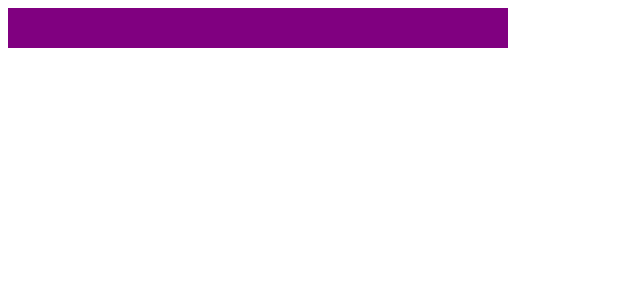
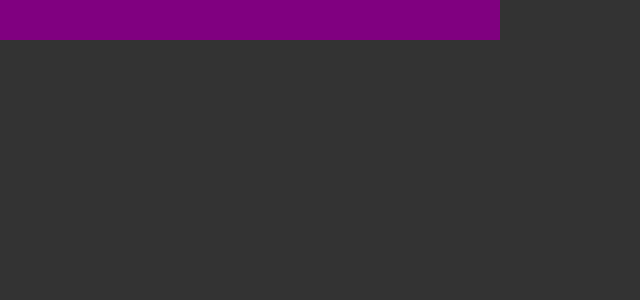
Before and after one commit to williamroger/ignite-reactjs-02-ignite-timer, a React (Vite) app: page / in a window 1280 px wide. Shown: the top 300 px of the page, without its empty margins (0-640 px from the left). Built offline with nearby package versions, Linux system fonts and the light colour scheme.

Commit message:
adicionado estilos globais a aplicação

```diff
--- a/src/App.tsx
+++ b/src/App.tsx
@@ -1,6 +1,7 @@
 import { ThemeProvider } from "styled-components";
 import { Button } from "./components/Button";
 import { defaultTheme } from "./styles/themes/default";
+import { GlobalStyle } from "./styles/global";
 
 export function App() {
   return (
@@ -10,6 +11,8 @@
       <Button variant="danger" />
       <Button variant="success" />
       <Button />
+
+      <GlobalStyle />
     </ThemeProvider>
   )
 }
--- a/src/components/Button.styles.ts
+++ b/src/components/Button.styles.ts
@@ -4,13 +4,6 @@
 
 interface ButtonContainerProps {
   variant: ButtonVariant;
-}
-
-const buttonVariants = {
-  primary: 'purple',
-  secondary: 'orange',
-  danger: 'red',
-  success: 'green',
 }
 
 export const ButtonContainer = styled.button<ButtonContainerProps>`
--- /dev/null
+++ b/src/styles/global.ts
@@ -0,0 +1,14 @@
+import { createGlobalStyle } from 'styled-components';
+
+export const GlobalStyle = createGlobalStyle`
+  * {
+    margin: 0;
+    padding: 0;
+    box-sizing: border-box;
+  }
+
+  body {
+    background-color: #333;
+    color: #FFF;
+  }
+`;
```
